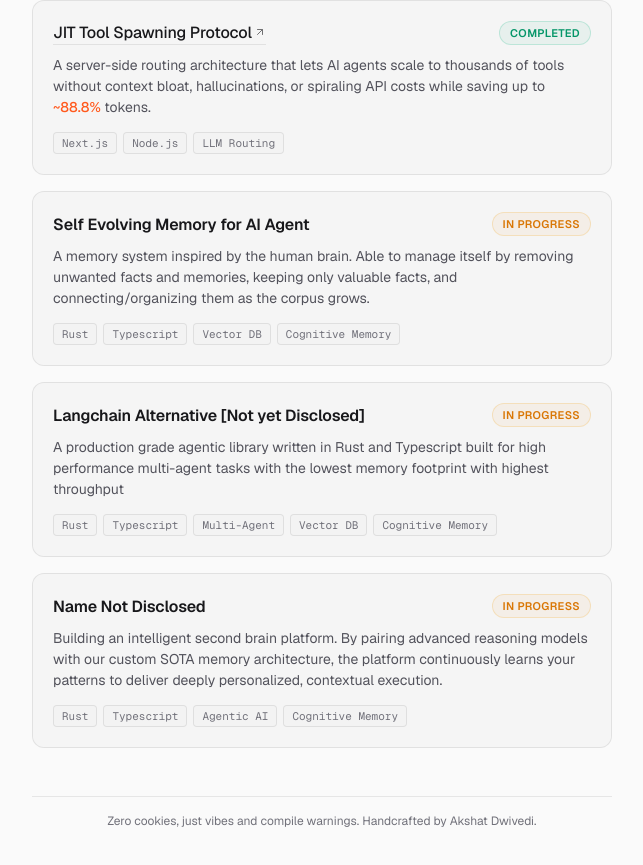
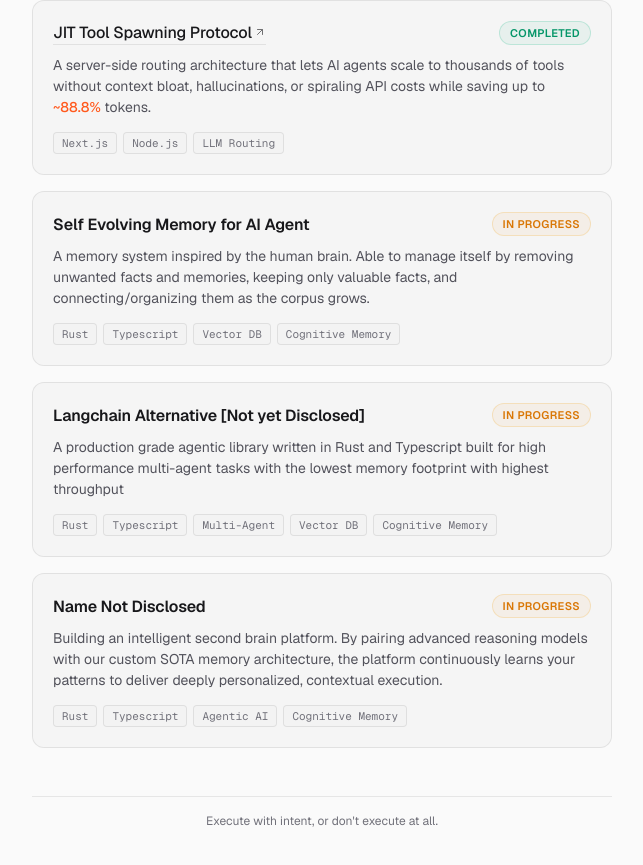
Before and after one commit to Akshat-Dwivedi-52/profile, a Next.js app: page / in a window 1280 px wide. Shown: the part 1066-1931 px from the top of the page, without its empty margins (318-961 px from the left). Built offline with nearby package versions, Linux system fonts and the light colour scheme.

Commit message:
Update footer message.

```diff
--- a/src/app/page.tsx
+++ b/src/app/page.tsx
@@ -209,7 +209,7 @@ export default function Home() {
       </section>
 
       <footer className="resume-footer fade-in-item" style={{ "--item-index": 7 } as CSSProperties}>
-        <p>Zero cookies, just vibes and compile warnings. Handcrafted by Akshat Dwivedi.</p>
+        <p>Execute with intent, or don&apos;t execute at all.</p>
       </footer>
     </main>
   );
```
